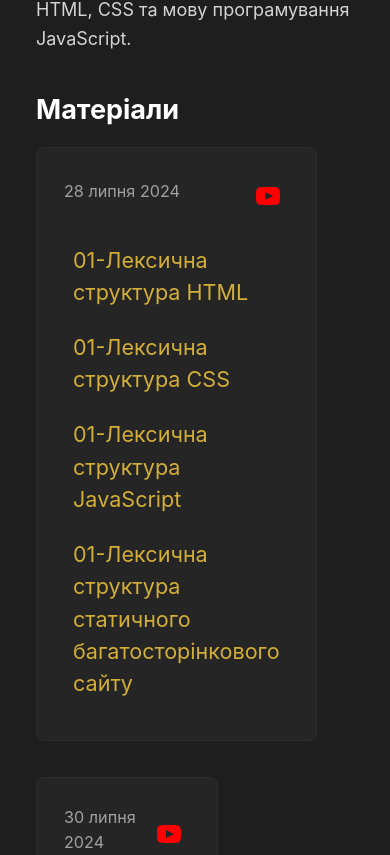
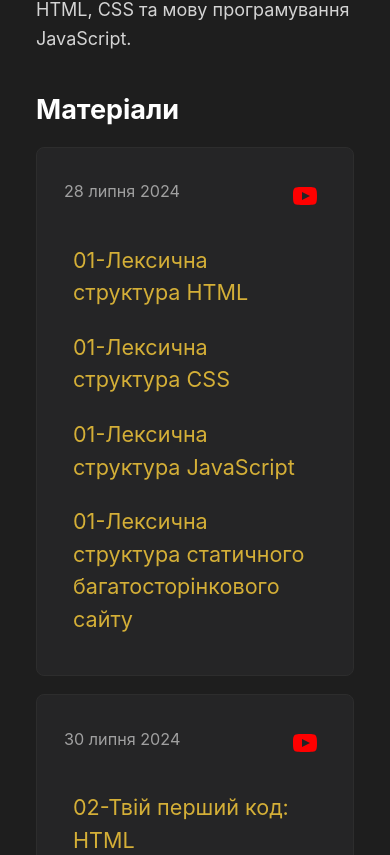
Before and after one commit to testeducatorua/frontendforall, a Next.js app: page / in a window 390 px wide. Shown: the part 649-1504 px from the top of the page. Built offline with nearby package versions, Linux system fonts and the light colour scheme.

Commit message:
Update css for media less 768

```diff
--- a/styles/utils.module.css
+++ b/styles/utils.module.css
@@ -64,6 +64,17 @@
     border-color: var(--link);
   }
 
+  @media (max-width: 768px) {
+    .list {
+      gap: 1rem;
+    }
+
+    .listItem {
+      flex: 0 1 100%;
+      max-width: 100%;
+    }
+  }
+
   .nestedList {
     list-style: none;
     padding: 0;
```
